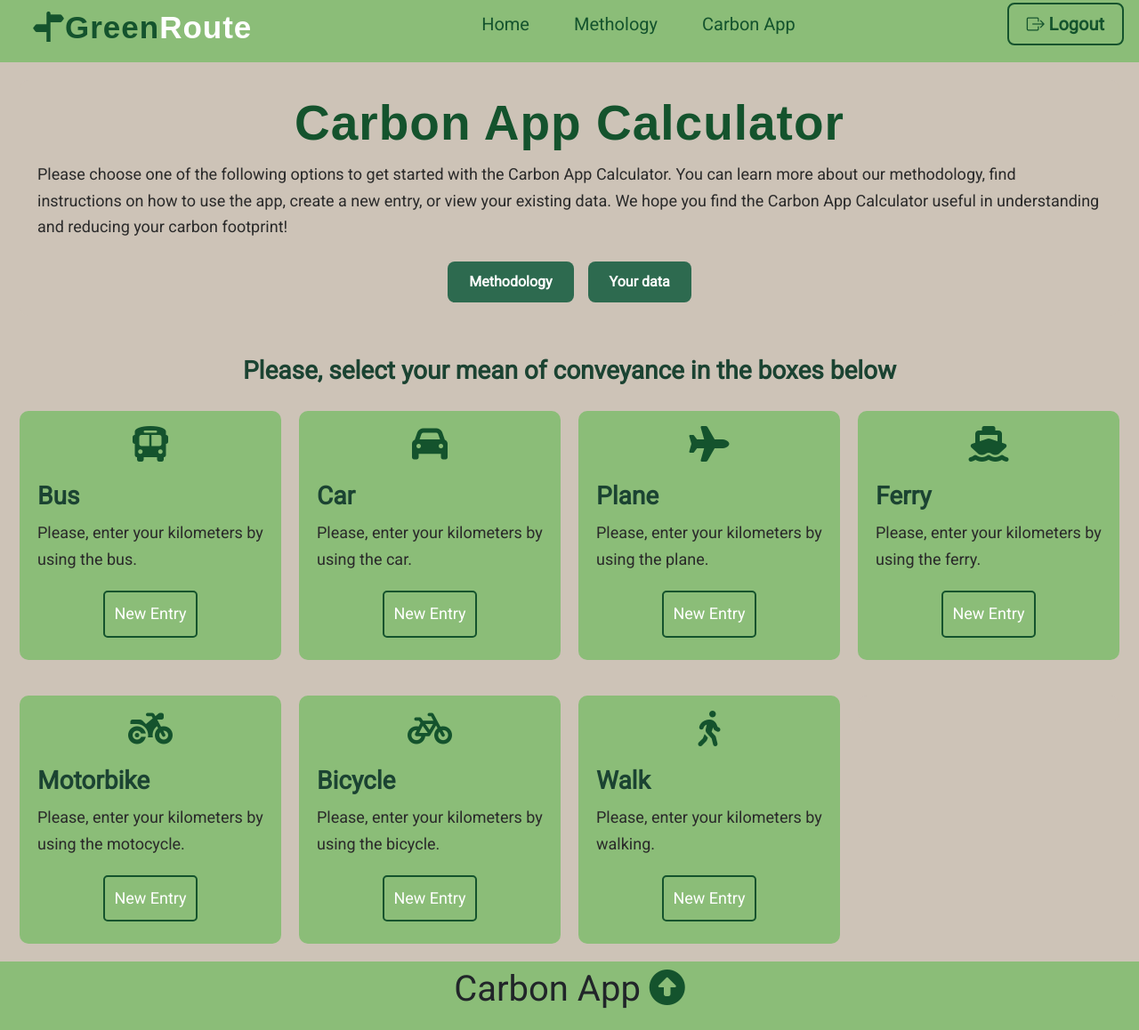
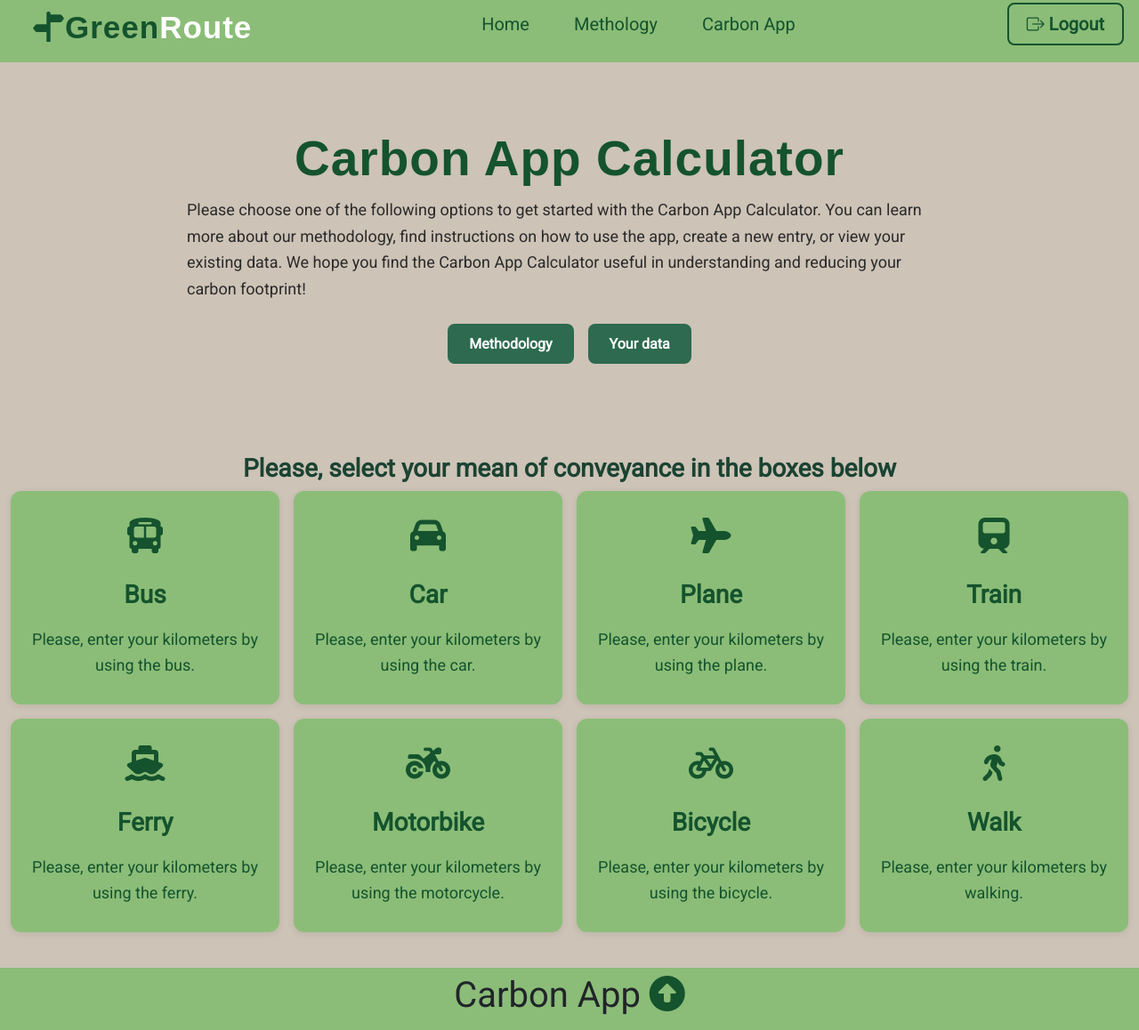
Before and after one commit to MaximePig/GRP4--GreenDigitalization-Github26, a Flask app: page /carbon_app in a window 1280 px wide. Shown: the whole page at 89% size. Before the commit the page ends 1134 px from the top, so only its background shows below. Run offline with Flask 3, Linux system fonts and the light colour scheme; the visitor is signed in with stand-in values (Sample User, id 1); some libraries are stand-ins or nearby versions.

Commit message:
added train and changed some layout to the carbon_app --> now the whole div is a button

```diff
--- a/capp/carbon_app/routes.py
+++ b/capp/carbon_app/routes.py
@@ -3,7 +3,7 @@ from capp.models import Transport
 from capp import db
 from datetime import timedelta, datetime
 from flask_login import login_required, current_user
-from capp.carbon_app.forms import BusForm, CarForm, PlaneForm, FerryForm, MotorbikeForm, BicycleForm, WalkForm
+from capp.carbon_app.forms import BusForm, CarForm, PlaneForm, FerryForm, MotorbikeForm, BicycleForm, WalkForm, TrainForm
 from capp.carbon_app.functions import carbon_emmissions
 import json
 
@@ -13,24 +13,31 @@ carbon_app=Blueprint('carbon_app',__name__)
 #Data from: http://efdb.apps.eea.europa.eu/?source=%7B%22query%22%3A%7B%22match_all%22%3A%7B%7D%7D%2C%22display_type%22%3A%22tabular%22%7D
 
 # CO2 emissions factor in kg per passenger km
-efco2={'Bus':{'Diesel':0.10231,'CNG':0.08,'Petrol':0.10231,'No Fossil Fuel':0},
-    'Car':{'Petrol':0.18592,'Diesel':0.16453,'No Fossil Fuel':0},
-    'Plane':{'Petrol':0.24298},
-    'Ferry':{'Diesel':0.11131, 'CNG':0.1131, 'No Fossil Fuel':0},
-    'Motorbike':{'Petrol':0.09816,'No Fossil Fuel':0},
-    'Scooter':{'No Fossil Fuel':0},
-    'Bicycle':{'No Fossil Fuel':0},
-    'Walk':{'No Fossil Fuel':0}}
+# Sources: DESNZ (UK Department for Energy Security and Net Zero) + IPCC
+efco2 = {
+    'Bus':       {'Diesel': 0.10231, 'CNG': 0.08, 'Petrol': 0.10231, 'Electric/Hydrogen': 0},
+    'Car':       {'Petrol': 0.171, 'Diesel': 0.171, 'Hybrid': 0.110, 'Electric': 0.050},
+    'Plane':     {'Petrol': 0.195},
+    'Train':     {'Electric': 0.007},
+    'Ferry':     {'Diesel': 0.11131, 'CNG': 0.1131, 'No Fossil Fuel': 0},
+    'Motorbike': {'Petrol': 0.09816, 'No Fossil Fuel': 0},
+    'Scooter':   {'No Fossil Fuel': 0},
+    'Bicycle':   {'No Fossil Fuel': 0},
+    'Walk':      {'No Fossil Fuel': 0}
+}
 
-# CO2 emissions factor in kg per passenger km
-efch4={'Bus':{'Diesel':2e-5,'CNG':2.5e-3,'Petrol':2e-5,'No Fossil Fuel':0},
-    'Car':{'Petrol':3.1e-4,'Diesel':3e-6,'No Fossil Fuel':0},
-    'Plane':{'Petrol':1.1e-4},
-    'Ferry':{'Diesel':3e-5, 'CNG':3e-5,'No Fossil Fuel':0},
-    'Motorbike':{'Petrol':2.1e-3,'No Fossil Fuel':0},
-    'Scooter':{'No Fossil Fuel':0},
-    'Bicycle':{'No Fossil Fuel':0},
-    'Walk':{'No Fossil Fuel':0}}
+# CH4 emissions factor in kg per passenger km
+efch4 = {
+    'Bus':       {'Diesel': 2e-5, 'CNG': 2.5e-3, 'Petrol': 2e-5, 'Electric/Hydrogen': 0},
+    'Car':       {'Petrol': 3.1e-4, 'Diesel': 3e-6, 'Hybrid': 1.5e-4, 'Electric': 0},
+    'Plane':     {'Petrol': 1.1e-4},
+    'Train':     {'Electric': 0},
+    'Ferry':     {'Diesel': 3e-5, 'CNG': 3e-5, 'No Fossil Fuel': 0},
+    'Motorbike': {'Petrol': 2.1e-3, 'No Fossil Fuel': 0},
+    'Scooter':   {'No Fossil Fuel': 0},
+    'Bicycle':   {'No Fossil Fuel': 0},
+    'Walk':      {'No Fossil Fuel': 0}
+}
 
 #Carbon app, main page
 @carbon_app.route('/carbon_app')
@@ -119,6 +126,30 @@ def new_entry_plane():
         db.session.commit()
         return redirect(url_for('carbon_app.your_data'))
     return render_template('carbon_app/new_entry_plane.html', title='new entry plane', form=form)
+
+# New entry train
+@carbon_app.route('/carbon_app/new_entry_train', methods=['GET', 'POST'])
+@login_required
+def new_entry_train():
+    form = TrainForm()
+    if form.validate_on_submit():
+        kms = form.kms.data
+        fuel = form.fuel_type.data
+        transport = 'Train'
+
+        co2 = float(kms) * efco2[transport][fuel]
+        ch4 = float(kms) * efch4[transport][fuel]
+        total = co2 + ch4
+
+        co2 = float("{:.2f}".format(co2))
+        ch4 = float("{:.2f}".format(ch4))
+        total = float("{:.2f}".format(total))
+
+        emissions = Transport(kms=kms, transport=transport, fuel=fuel, co2=co2, ch4=ch4, total=total, author=current_user)
+        db.session.add(emissions)
+        db.session.commit()
+        return redirect(url_for('carbon_app.your_data'))
+    return render_template('carbon_app/new_entry_train.html', title='new entry train', form=form)
 
 #New entry ferry
 @carbon_app.route('/carbon_app/new_entry_ferry', methods=['GET','POST'])
--- a/capp/static/carbon_app.css
+++ b/capp/static/carbon_app.css
@@ -1,42 +1,54 @@
-/* Colors */
+/* ============================================
+   Carbon App styles
+   ============================================ */
 
-/* Utilities  */
+/* ============ Utilities ============ */
 p {
   margin: 10px 0;
   font-size: 18px;
   text-align: left;
 }
+
 h4 {
   font-size: 18px;
   text-align: left;
   font-weight: bold;
 }
 
-/* Section header */
+/* ============ New Entry Layout ============ */
+
+.new_entry {
+  display: flex;
+  background: #cdc3b7;
+  min-height: calc(100vh - 80px);   /* ← add this: full page minus navbar */
+  align-items: center;                /* ← add this: center the form vertically */
+  padding: 40px 0;                    /* ← add this: breathing room */
+}
+
+
+
+/* ============ Header section (Carbon App Calculator intro) ============ */
 .section_header_carbon_app {
   background-color: #cdc3b7;
+  padding: 40px 0;
 }
+
 .header_carbon_app {
   display: flex;
-  align-items: start;
-  background: #cdc3b7;
+  align-items: center;
+  justify-content: center;
+  background: transparent;
 }
+
 .header_carbon_app .box {
   flex: 1;
-  background: #cdc3b7;
+  max-width: 900px;
+  background: transparent;
   color: #14532d;
   border-radius: 10px;
   margin: 20px 10px;
   padding: 15px 20px;
   text-align: center;
-  align-items: center;
-  justify-content: center;
-}
-.header_carbon_app .box:nth-of-type(1) {
-  flex-grow: 2;
-}
-.header_carbon_app .box:nth-of-type(2) {
-  flex-grow: 1;
 }
 
 .container_buttons_links_header_carbon_app {
@@ -48,254 +60,181 @@ h4 {
   margin-top: 24px;
 }
 
-/* Section carbon_app_new_entry_main */
+/* ============ Transport selection cards ============ */
 .section_carbon_app_new_entry_main {
   background-color: #cdc3b7;
+  padding-bottom: 40px;
 }
+
 .carbon_app_new_entry_main {
   display: flex;
-  align-items: start;
-  background: #cdc3b7;
+  align-items: stretch;
+  background: transparent;
+  flex-wrap: wrap;
+  gap: 16px;
 }
+
 .carbon_app_new_entry_main .box {
-  flex: 1;
+  flex: 0 0 calc(25% - 12px);
   background: #8bbd78;
   color: #14532d;
-  border-radius: 10px;
-  margin: 20px 10px;
-  padding: 15px 20px;
+  border-radius: 12px;
+  padding: 28px 20px;
   text-align: center;
+  box-shadow: 0 2px 8px rgba(0, 0, 0, 0.08);
+  transition: transform 0.2s ease, box-shadow 0.2s ease, background-color 0.2s ease;
+  text-decoration: none;
+  display: flex;
+  flex-direction: column;
+  justify-content: center;
   align-items: center;
-  justify-content: center;
+  cursor: pointer;
+  min-height: 240px;
 }
-.carbon_app_new_entry_main .box:nth-of-type(1) { flex-grow: 3; }
-.carbon_app_new_entry_main .box:nth-of-type(2) { flex-grow: 3; }
-.carbon_app_new_entry_main .box:nth-of-type(3) { flex-grow: 3; }
-.carbon_app_new_entry_main .box:nth-of-type(4) { flex-grow: 3; }
 
+.carbon_app_new_entry_main .box:hover {
+  transform: translateY(-4px);
+  box-shadow: 0 8px 18px rgba(20, 83, 45, 0.25);
+  background-color: #7ab068;
+  text-decoration: none;
+  color: #14532d;
+}
+
+.carbon_app_new_entry_main .box h3 {
+  margin: 8px 0;
+  color: #14532d;
+}
+
+.carbon_app_new_entry_main .box p {
+  text-align: center;
+  margin-bottom: 0;
+  color: #14532d;
+}
+
+/* ============ "New Entry" button on each card ============ */
 .section_container_buttons_carbon_app_new_entry_main {
   display: flex;
   justify-content: center;
   align-items: center;
   flex-wrap: wrap;
-  padding: 0px;
-  margin: 0px;
+  margin-top: 10px;
 }
+
 .btn_carbon_app_new_entry_main {
-  padding: 10px 10px;
+  display: inline-block;
+  padding: 10px 22px;
   margin: 10px;
   color: #fff;
-  border-radius: 5px;
+  border-radius: 6px;
   text-decoration: none;
-  font-size: 18px;
-  background-color: #8bbd78;
-  border: 2px solid #14532d;
+  font-size: 16px;
+  font-weight: 600;
+  background-color: #2d6a4f;
+  border: 2px solid #2d6a4f;
+  transition: all 0.2s ease;
+  cursor: pointer;
 }
+
 .btn_carbon_app_new_entry_main:hover {
   color: #fff;
   background-color: #14532d;
-  border: 2px solid #14532d;
+  border-color: #14532d;
   text-decoration: none;
+  transform: translateY(-2px);
+  box-shadow: 0 4px 10px rgba(20, 83, 45, 0.25);
 }
 
-/* Container new_entry */
-.new_entry {
-  display: flex;
-  background: #cdc3b7;
-}
-.new_entry .container {
-  display: flex;
-  align-items: start;
-  justify-content: space-between;
-  background: #cdc3b7;
-}
-.new_entry .container .box {
-  flex: 1;
-  background: #cdc3b7;
-  border-radius: 2px;
-  margin: 20px 10px;
-  padding: 15px 20px;
-  text-align: center;
-}
-.new_entry .container .box:nth-of-type(1) {
-  flex-grow: 1;
-  background: #cdc3b7;
-  border-radius: 10px;
-  margin: 0px;
-  padding: 0px;
-  text-align: left;
-}
-.new_entry .container .box:nth-of-type(2) {
-  flex-grow: 6;
-  max-width: 450px;
-  background: #8bbd78;
-  color: #14532d;
-  border-radius: 10px;
-  margin: 20px 10px;
-  padding: 15px 20px;
-  text-align: center;
-}
-.new_entry .container .box:nth-of-type(3) {
-  flex-grow: 1;
-  background: #cdc3b7;
-  border-radius: 10px;
-  margin: 0px;
-  padding: 0px;
-  text-align: left;
-}
-
-/* Container table_main */
-.table_main {
-  display: flex;
-  background: #cdc3b7;
-}
-.table_main .container {
-  display: flex;
-  align-items: start;
-  justify-content: space-between;
-  background: #cdc3b7;
-}
-.table_main .container .box {
-  flex: 1;
-  background: #cdc3b7;
-  border-radius: 2px;
-  margin: 20px 10px;
-  padding: 15px 20px;
-  text-align: center;
-}
-.table_main .container .box:nth-of-type(1) {
-  flex-grow: 1;
-  background: #cdc3b7;
-  border-radius: 10px;
-  margin: 0px;
-  padding: 0px;
-  text-align: left;
-}
-.table_main .container .box:nth-of-type(2) {
-  flex-grow: 6;
-  background: #8bbd78;
-  color: #14532d;
-  border-radius: 10px;
-  margin: 20px 10px;
-  padding: 15px 20px;
-  text-align: center;
-}
-.table_main .container .box:nth-of-type(3) {
-  flex-grow: 1;
-  background: #cdc3b7;
-  border-radius: 10px;
-  margin: 0px;
-  padding: 0px;
-  text-align: left;
-}
-
-/* Container main menu */
+/* ============ Shared layout: centered green content boxes ============
+   Used by: .new_entry, .table_main, .main_menu
+   Pattern: empty | content | empty (3 columns)
+   ============================================ */
+.new_entry,
+.table_main,
 .main_menu {
   display: flex;
   background: #cdc3b7;
 }
+
+.new_entry .container,
+.table_main .container,
 .main_menu .container {
   display: flex;
   align-items: start;
   justify-content: space-between;
-  background: #cdc3b7;
+  background: transparent;
 }
+
+.new_entry .container .box,
+.table_main .container .box,
 .main_menu .container .box {
   flex: 1;
-  background: #cdc3b7;
-  border-radius: 2px;
-  margin: 20px 10px;
-  padding: 15px 20px;
-  text-align: center;
-}
-.main_menu .container .box:nth-of-type(1) {
-  flex-grow: 1;
-  background: #cdc3b7;
-  border-radius: 10px;
-  margin: 0px;
-  padding: 0px;
+  background: transparent;
+  padding: 0;
   text-align: left;
 }
+
+.new_entry .container .box:nth-of-type(2),
+.table_main .container .box:nth-of-type(2),
 .main_menu .container .box:nth-of-type(2) {
   flex-grow: 6;
   max-width: 450px;
   background: #8bbd78;
   color: #14532d;
-  border-radius: 10px;
+  border-radius: 12px;
   margin: 20px 10px;
-  padding: 15px 20px;
+  padding: 20px 22px;
   text-align: center;
-}
-.main_menu .container .box:nth-of-type(3) {
-  flex-grow: 1;
-  background: #cdc3b7;
-  border-radius: 10px;
-  margin: 0px;
-  padding: 0px;
-  text-align: left;
+  box-shadow: 0 2px 8px rgba(0, 0, 0, 0.08);
 }
 
-/* Container two_emissions_graphs */
+/* Table page needs wider content box than the others (no max-width) */
+.table_main .container .box:nth-of-type(2) {
+  max-width: none;
+}
+
+/* ============ Emissions graphs (two side-by-side charts) ============ */
 .two_emissions_graphs {
   display: flex;
   background: #cdc3b7;
 }
+
 .two_emissions_graphs .container {
   display: flex;
   align-items: start;
   justify-content: space-between;
-  background: #cdc3b7;
+  gap: 20px;
 }
+
 .two_emissions_graphs .container .box {
   flex: 1;
-  background: #cdc3b7;
-  border-radius: 2px;
-  margin: 20px 10px;
-  padding: 15px 20px;
+  background: #8bbd78;
+  border-radius: 12px;
+  margin: 20px 0;
+  padding: 20px;
   text-align: center;
-}
-.two_emissions_graphs .container .box:nth-of-type(1) {
-  flex-grow: 1;
-  background: #8bbd78;
-  border-radius: 10px;
-  margin: 20px 10px;
-  padding: 15px 20px;
-  text-align: center;
-}
-.two_emissions_graphs .container .box:nth-of-type(2) {
-  flex-grow: 1;
-  background: #8bbd78;
-  border-radius: 10px;
-  margin: 20px 10px;
-  padding: 15px 20px;
-  text-align: center;
+  box-shadow: 0 2px 8px rgba(0, 0, 0, 0.08);
 }
 
-/* Container buttons section main menu */
+/* ============ Main menu buttons ============ */
 .container_buttons_links_main_menu {
   display: flex;
   justify-content: center;
   align-items: center;
   flex-wrap: wrap;
-}
-.container_buttons_links_main_menu a:hover {
-  color: #8bbd78;
+  gap: 12px;
 }
 
-/* Media queries */
+/* ============ Responsive ============ */
 @media (max-width: 768px) {
-  .header_carbon_app {
-    flex-direction: column;
-  }
+  .header_carbon_app,
   .carbon_app_new_entry_main {
     flex-direction: column;
   }
-  .new_entry .container {
-    flex-direction: column;
-    padding: 10px;
-    text-align: center;
-  }
-  .table_main .container {
+
+  .new_entry .container,
+  .table_main .container,
+  .main_menu .container,
+  .two_emissions_graphs .container {
     flex-direction: column;
     padding: 10px;
     text-align: center;
--- a/capp/static/methodology.css
+++ b/capp/static/methodology.css
@@ -82,7 +82,7 @@ em {
 .methodology_subtitle {
   font-size: 19px;
   line-height: 1.5;
-  color: #2a4359;
+  color: #000000;
   max-width: 720px;
   margin: 0 auto 28px;
   text-align: center;
--- a/capp/templates/carbon_app/carbon_app.html
+++ b/capp/templates/carbon_app/carbon_app.html
@@ -70,7 +70,7 @@
       <h3 style="text-align:center;">Please, select your mean of conveyance in the boxes below</h3>
     </div>
 
-      <div class="carbon_app_new_entry_main">
+      <!-- <div class="carbon_app_new_entry_main">
           <div class="box">
             <div class="h1 mb-3" style="text-align: center;">
                 <i class="fa-solid fa-bus"></i>
@@ -106,6 +106,20 @@
           </div>
           <div class="box">
             <div class="h1 mb-3" style="text-align: center;">
+                <i class="fa-solid fa-train"></i>
+            </div>
+            <h3>Train</h3>
+            <p>Please, enter your kilometers by using the train.
+            </p>
+            <div class="section_container_buttons_carbon_app_new_entry_main">
+              <a class="btn_carbon_app_new_entry_main" href="{{url_for('carbon_app.new_entry_train')}}">New Entry</a>
+            </div>
+          </div>
+      </div>
+
+      <div class="carbon_app_new_entry_main">
+        <div class="box">
+          <div class="h1 mb-3" style="text-align: center;">
             <i class="fa-solid fa-ship"></i>
           </div>
           <h3>Ferry</h3>
@@ -115,9 +129,6 @@
             <a class="btn_carbon_app_new_entry_main" href="{{url_for('carbon_app.new_entry_ferry')}}">New Entry</a>
           </div>
         </div>
-      </div>
-
-      <div class="carbon_app_new_entry_main">
         <div class="box">
           <div class="h1 mb-3" style="text-align: center;">
             <i class="fa-solid fa-motorcycle"></i>
@@ -150,9 +161,57 @@
           <div class="section_container_buttons_carbon_app_new_entry_main">
             <a class="btn_carbon_app_new_entry_main" href="{{url_for('carbon_app.new_entry_walk')}}">New Entry</a>
           </div>
-        </div>
-        <div class="box" style="background-color:#cdc3b7;">
-        </div>
+    </div> -->
+
+
+      <div class="carbon_app_new_entry_main">
+        <a class="box" href="{{url_for('carbon_app.new_entry_bus')}}">
+          <div class="h1 mb-3"><i class="fa-solid fa-bus"></i></div>
+          <h3>Bus</h3>
+          <p>Please, enter your kilometers by using the bus.</p>
+        </a>
+
+        <a class="box" href="{{url_for('carbon_app.new_entry_car')}}">
+          <div class="h1 mb-3"><i class="fa-solid fa-car"></i></div>
+          <h3>Car</h3>
+          <p>Please, enter your kilometers by using the car.</p>
+        </a>
+
+        <a class="box" href="{{url_for('carbon_app.new_entry_plane')}}">
+          <div class="h1 mb-3"><i class="fa-solid fa-plane"></i></div>
+          <h3>Plane</h3>
+          <p>Please, enter your kilometers by using the plane.</p>
+        </a>
+
+        <a class="box" href="{{url_for('carbon_app.new_entry_train')}}">
+          <div class="h1 mb-3"><i class="fa-solid fa-train"></i></div>
+          <h3>Train</h3>
+          <p>Please, enter your kilometers by using the train.</p>
+        </a>
+
+        <a class="box" href="{{url_for('carbon_app.new_entry_ferry')}}">
+          <div class="h1 mb-3"><i class="fa-solid fa-ship"></i></div>
+          <h3>Ferry</h3>
+          <p>Please, enter your kilometers by using the ferry.</p>
+        </a>
+
+        <a class="box" href="{{url_for('carbon_app.new_entry_motorbike')}}">
+          <div class="h1 mb-3"><i class="fa-solid fa-motorcycle"></i></div>
+          <h3>Motorbike</h3>
+          <p>Please, enter your kilometers by using the motorcycle.</p>
+        </a>
+
+        <a class="box" href="{{url_for('carbon_app.new_entry_bicycle')}}">
+          <div class="h1 mb-3"><i class="fa-solid fa-bicycle"></i></div>
+          <h3>Bicycle</h3>
+          <p>Please, enter your kilometers by using the bicycle.</p>
+        </a>
+
+        <a class="box" href="{{url_for('carbon_app.new_entry_walk')}}">
+          <div class="h1 mb-3"><i class="fa-solid fa-person-walking"></i></div>
+          <h3>Walk</h3>
+          <p>Please, enter your kilometers by walking.</p>
+        </a>
       </div>
 
       </div>
```
Also changed, not shown: capp/carbon_app/forms.py (+25 -7 lines), capp/templates/carbon_app/new_entry_train.html (added, +70 -0 lines). Lines whose indentation alone changed are shown as unchanged.
